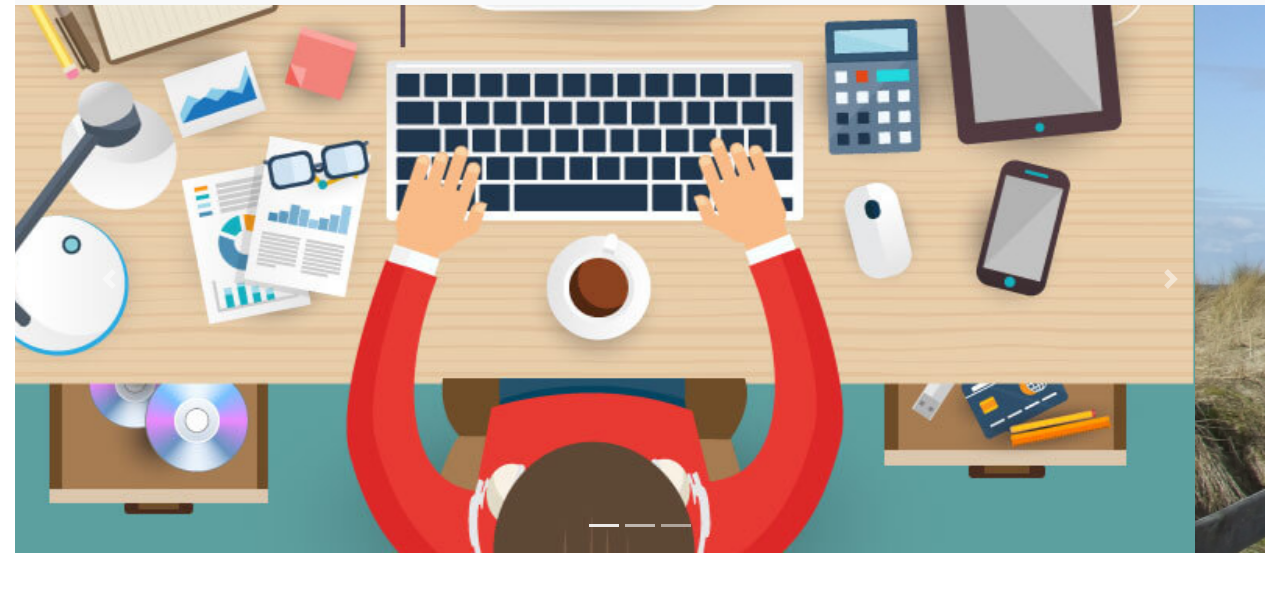
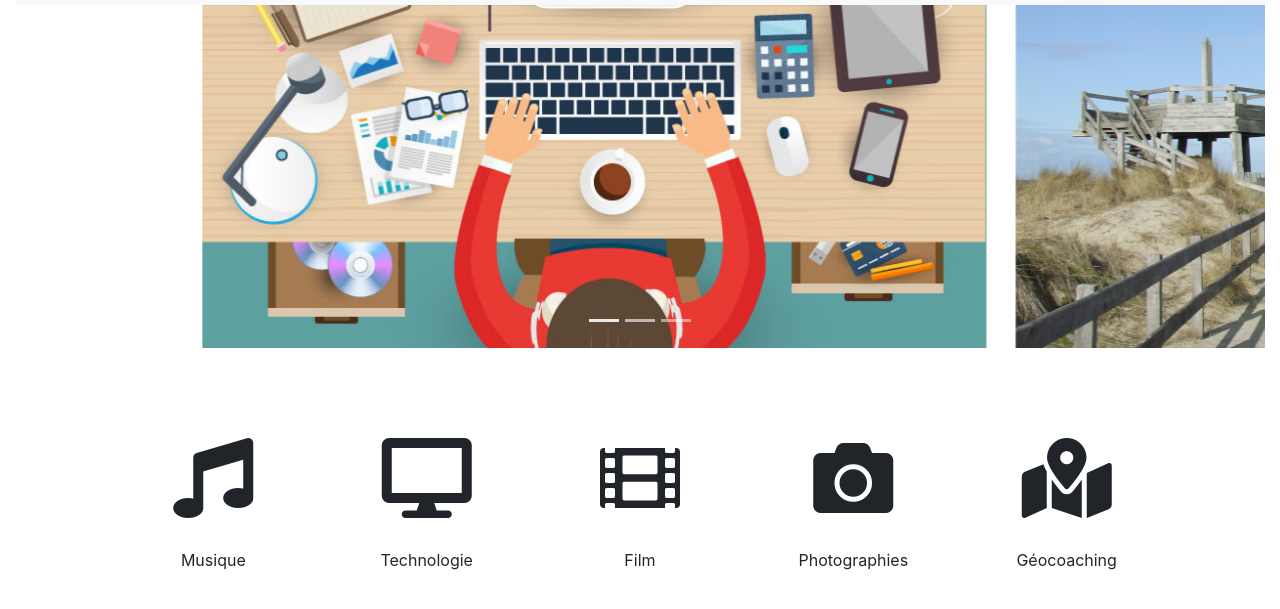
Before and after one commit to Francois62880/site-cv, a plain HTML site: page hobby.html in a window 1280 px wide. Shown: the part 51-660 px from the top of the page. Drawn offline with nearby package versions, Linux system fonts and the light colour scheme.

Commit message:
third part of the work

```diff
--- a/hobby.html
+++ b/hobby.html
@@ -20,7 +20,7 @@
 </head>
 
 <body>
-    <div class="container-fluid">
+    <div class="container-fluid" id="hobby">
         <nav class="navbar navbar-expand-lg navbar-light bg-light">
             <a class="navbar-brand" href="#">Cousin François</a>
             <button class="navbar-toggler" type="button" data-toggle="collapse" data-target="#navbarSupportedContent"
@@ -52,7 +52,7 @@
                         <a class="nav-link" href="hobby.html">Hobby</a>
                     </li>
                     <li class="nav-item">
-                        <a class="nav-link" href="#">Contact</a>
+                        <a class="nav-link" href="contact.html">Contact</a>
                     </li>
                 </ul>
             </div>
@@ -63,25 +63,45 @@
                 <li data-target="#carouselExampleIndicators" data-slide-to="1"></li>
                 <li data-target="#carouselExampleIndicators" data-slide-to="2"></li>
             </ol>
-            <div class="carousel-inner">
-                <div class="carousel-item active">
+            <div class="col-lg-12 carousel-inner">
+                <div class="offset-lg-2 col-lg-8 carousel-item active">
                     <img class="d-block w-100" src="images/freepik.com_banque-dimages-gratuites_tombreton.jpg" alt="First slide">
                 </div>
-                <div class="carousel-item">
+                <div class="offset-lg-2 col-lg-8 carousel-item">
                     <img class="d-block w-100" src="images/letouquet.png" alt="Second slide">
                 </div>
-                <div class="carousel-item">
+                <div class="offset-lg-2 col-lg-8 carousel-item">
                     <img class="d-block w-100" src="images/neige.jpg" alt="Third slide">
                 </div>
             </div>
-            <a class="carousel-control-prev" href="#carouselExampleIndicators" role="button" data-slide="prev">
-                <span class="carousel-control-prev-icon" aria-hidden="true"></span>
-                <span class="sr-only">Previous</span>
-            </a>
-            <a class="carousel-control-next" href="#carouselExampleIndicators" role="button" data-slide="next">
-                <span class="carousel-control-next-icon" aria-hidden="true"></span>
-                <span class="sr-only">Next</span>
-            </a>
+        </div>
+        <div class="space90"></div>
+        <div class="row">
+            <div class="offset-lg-1 col-lg-2 s2" id="music-div">
+                <i class="fas fa-music fa-5x"></i>
+                <div class="space30"></div>
+                <p>Musique</p>
+            </div>
+            <div class="col-lg-2 s2" id="techno-div">
+                <i class="fas fa-desktop fa-5x"></i>
+                <div class="space30"></div>
+                <p>Technologie</p>
+            </div>
+            <div class="col-lg-2 s2" id="film-div">
+                <i class="fas fa-film fa-5x"></i>
+                <div class="space30"></div>
+                    <p>Film</p>
+            </div>
+            <div class="col-lg-2 s2" id="film-div">
+                    <i class="fas fa-camera fa-5x"></i>
+                <div class="space30"></div>
+                <p>Photographies</p>
+            </div>
+            <div class="col-lg-2 s2" id="film-div">
+                <i class="fas fa-map-marked-alt fa-5x"></i>
+                <div class="space30"></div>
+                <p>Géocoaching</p>
+            </div>
         </div>
     </div>
     <script src="script.js"></script>
--- a/style.css
+++ b/style.css
@@ -191,3 +191,13 @@ Progress Bars
 #upper{text-align: center;}
 
 .space30{height: 30px;}
+.space90{height: 90px;}
+/* hobby */
+.s2{text-align: center;}
+
+/* Contact */
+
+.type1{text-decoration: underline;}
+
+#cfooter{display: flex;
+		justify-content: space-evenly;}
```
Also changed, not shown: competence.html (+1 -1 lines), index.html (+1 -1 lines).
